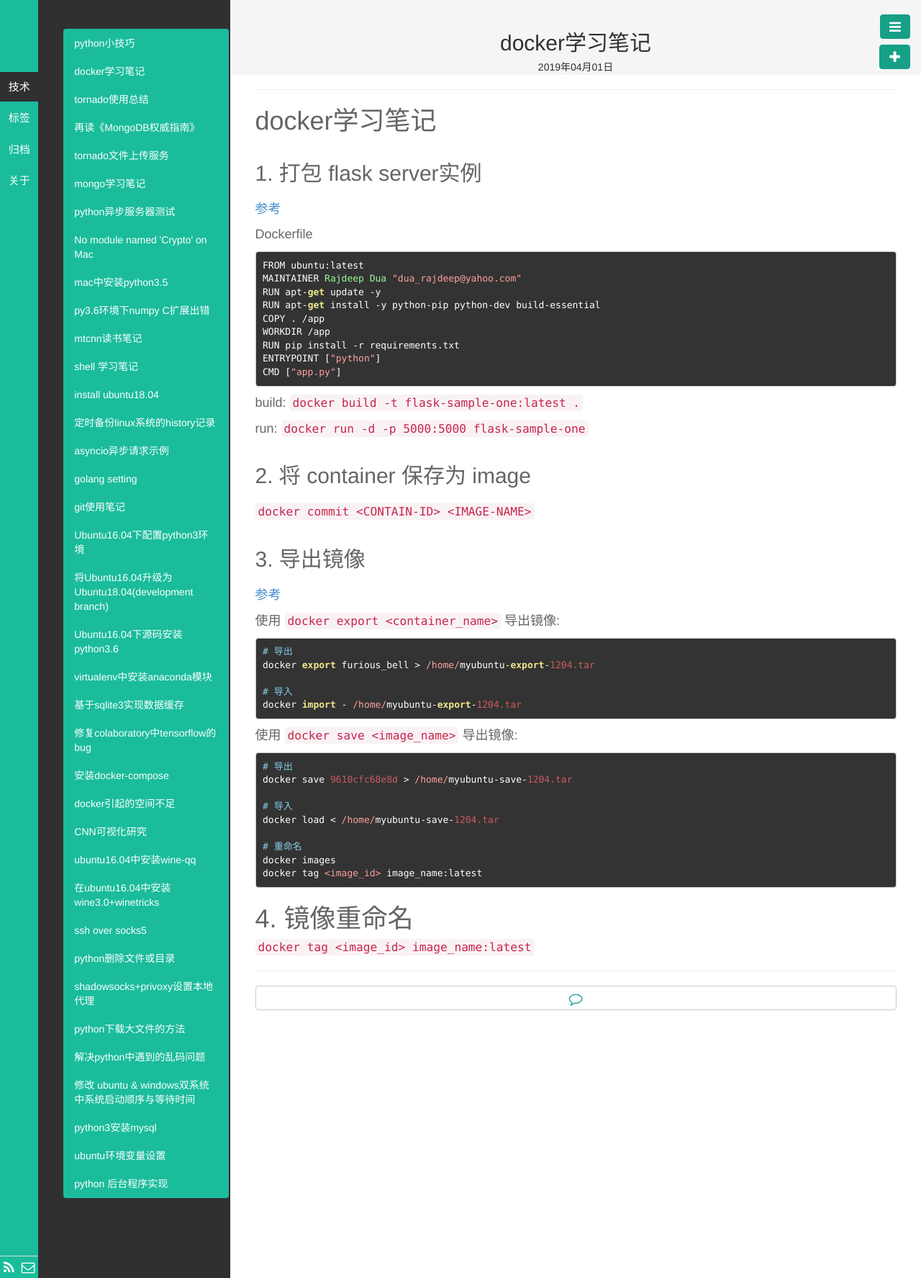
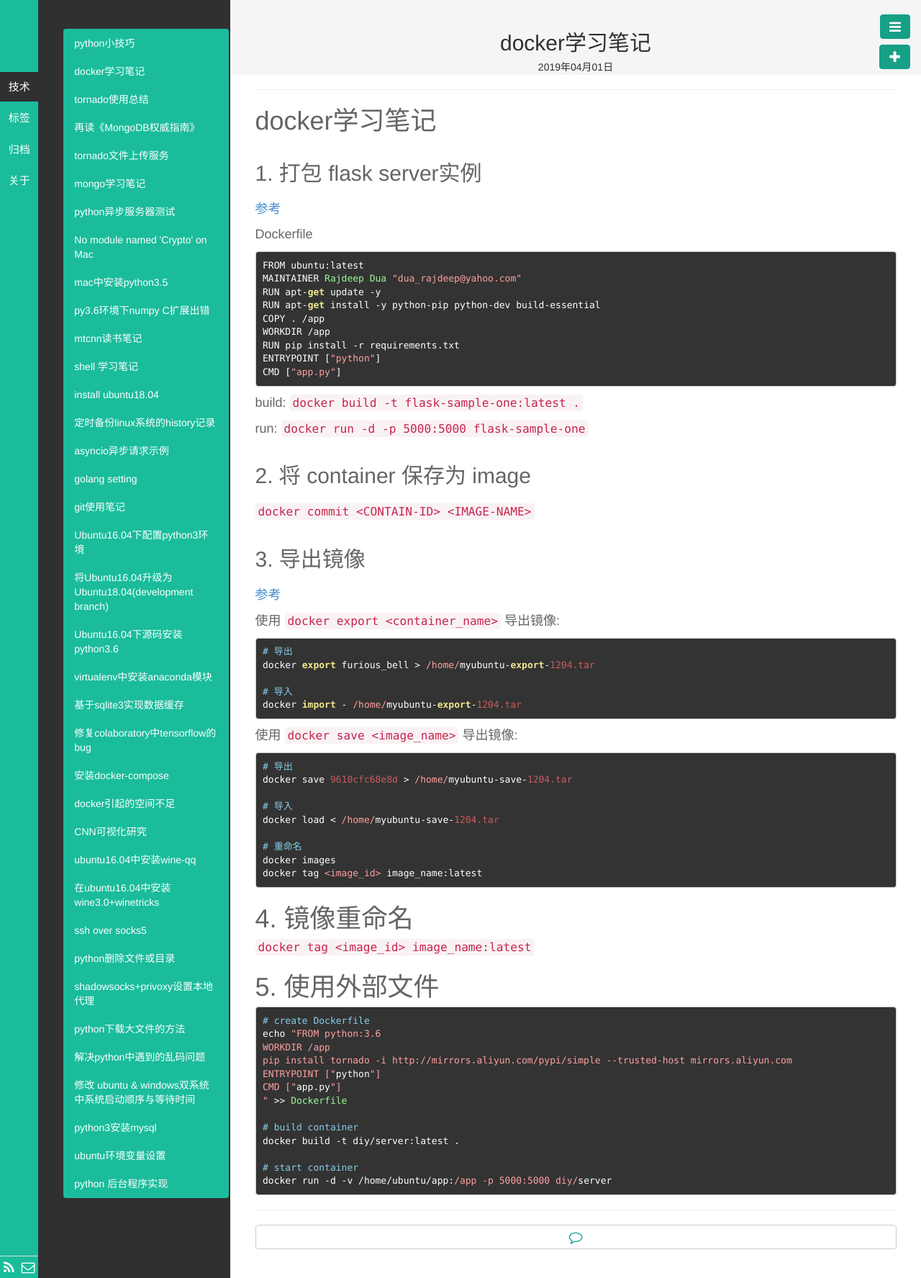
Before and after one commit to fengrk/frkhit.github.io, a Jekyll site: the page built from _posts/blog/2019-04-01-docker_learning_note.md, in a window 1280 px wide. Shown: the whole page at 72% size. Built offline with Jekyll 4.4.1, drawn with Linux system fonts in a browser that asks for light colours; Markdown is read by kramdown in place of the engine named in the settings.

Commit message:
update -docker_learning_note.md

````diff
--- a/_posts/blog/2019-04-01-docker_learning_note.md
+++ b/_posts/blog/2019-04-01-docker_learning_note.md
@@ -61,3 +61,21 @@ docker tag <image_id> image_name:latest
 
 # 4. 镜像重命名
 ```docker tag <image_id> image_name:latest```
+
+# 5. 使用外部文件
+```
+# create Dockerfile
+echo "FROM python:3.6
+WORKDIR /app
+pip install tornado -i http://mirrors.aliyun.com/pypi/simple --trusted-host mirrors.aliyun.com
+ENTRYPOINT ["python"]
+CMD ["app.py"]
+" >> Dockerfile
+
+# build container
+docker build -t diy/server:latest .
+
+# start container
+docker run -d -v /home/ubuntu/app:/app -p 5000:5000 diy/server
+
+```
````
